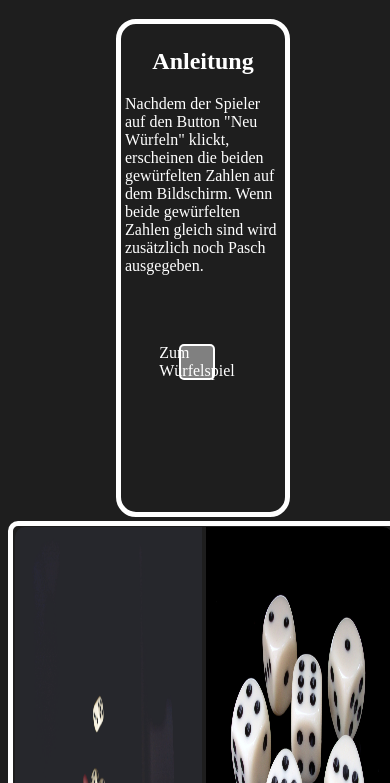
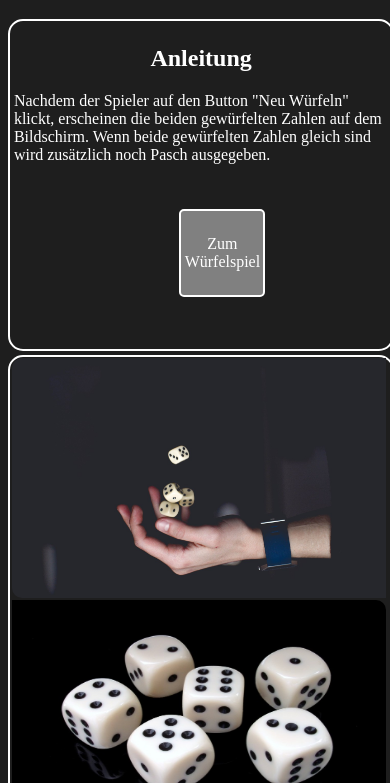
Before and after one commit to mgeigenberger/mgeigenberger.github.io, a plain HTML site: page index.html in a window 390 px wide. Shown: the part 61-844 px from the top of the page. Drawn offline with Linux system fonts and the light colour scheme.

Commit message:
Responsive

```diff
--- a/css/style.css
+++ b/css/style.css
@@ -97,3 +97,41 @@ img:last-of-type{
     border-bottom-right-radius: 10px;
     border-top-right-radius: 10px;
 }
+@media screen and (max-width: 992px){
+    #instruction{
+        width: 70%;
+    }
+    a{
+        width: 14%;
+        height: 4em;
+        padding: 2px;
+    }
+}
+
+@media screen and (max-width: 600px){
+    #instruction{
+        width: 96%;
+        height: 20em;
+        border: solid white 2px;
+        border-radius: 15px;
+        margin: 0;
+    }
+    a{
+        width: 20%;
+        height: 5em;
+        padding: 2px;
+        text-align: center;
+        position: absolute;
+        left: 46%;
+        top: 32%;
+    }
+    img{
+        width: 98%;
+        height: 15em;
+        display: block;
+    }
+    #images{
+        border: solid white 2px;
+        border-radius: 15px;
+    }
+}
--- a/index.html
+++ b/index.html
@@ -16,8 +16,33 @@
         <a href="pages/wuerfel.html">Zum Würfelspiel</a>
     </div>
     <div id="images">
-        <img src="images/pexels-fotografierende-1111597.jpg">
-        <img src="images/pexels-pixabay-37534.jpg">
+
+    <img
+    sizes="(max-width: 3840px) 100vw, 3840px"
+    srcset="
+    images/pexels-fotografierende-1111597_xze03x_c_scale,w_190.jpg 190w,
+    images/pexels-fotografierende-1111597_xze03x_c_scale,w_1461.jpg 1461w,
+    images/pexels-fotografierende-1111597_xze03x_c_scale,w_2202.jpg 2202w,
+    images/pexels-fotografierende-1111597_xze03x_c_scale,w_2751.jpg 2751w,
+    images/pexels-fotografierende-1111597_xze03x_c_scale,w_3169.jpg 3169w,
+    images/pexels-fotografierende-1111597_xze03x_c_scale,w_3567.jpg 3567w,
+    images/pexels-fotografierende-1111597_xze03x_c_scale,w_3840.jpg 3840w"
+    src="images/pexels-fotografierende-1111597_xze03x_c_scale,w_3840.jpg">
+
+
+
+    <img
+    sizes="(max-width: 2113px) 100vw, 2113px"
+    srcset="
+    images/pexels-pixabay-37534_xbwyxp_c_scale,w_190.jpg 190w,
+    images/pexels-pixabay-37534_xbwyxp_c_scale,w_906.jpg 906w,
+    images/pexels-pixabay-37534_xbwyxp_c_scale,w_1348.jpg 1348w,
+    images/pexels-pixabay-37534_xbwyxp_c_scale,w_1737.jpg 1737w,
+    images/pexels-pixabay-37534_xbwyxp_c_scale,w_2056.jpg 2056w,
+    images/pexels-pixabay-37534_xbwyxp_c_scale,w_2113.jpg 2113w"
+    src="images/pexels-pixabay-37534_xbwyxp_c_scale,w_2113.jpg">
+
+
     </div>
 </body>
 </html>
```
Also changed, not shown: images/pexels-fotografierende-1111597_xze03x_c_scale,w_1461.jpg (added), images/pexels-fotografierende-1111597_xze03x_c_scale,w_190.jpg (added), images/pexels-fotografierende-1111597_xze03x_c_scale,w_2202.jpg (added), images/pexels-fotografierende-1111597_xze03x_c_scale,w_2751.jpg (added), images/pexels-fotografierende-1111597_xze03x_c_scale,w_3169.jpg (added), images/pexels-fotografierende-1111597_xze03x_c_scale,w_3567.jpg (added), images/pexels-fotografierende-1111597_xze03x_c_scale,w_3840.jpg (added), images/pexels-pixabay-37534_xbwyxp_c_scale,w_1348.jpg (added), images/pexels-pixabay-37534_xbwyxp_c_scale,w_1737.jpg (added), images/pexels-pixabay-37534_xbwyxp_c_scale,w_190.jpg (added), images/pexels-pixabay-37534_xbwyxp_c_scale,w_2056.jpg (added), images/pexels-pixabay-37534_xbwyxp_c_scale,w_2113.jpg (added), images/pexels-pixabay-37534_xbwyxp_c_scale,w_906.jpg (added), 2 other files.
